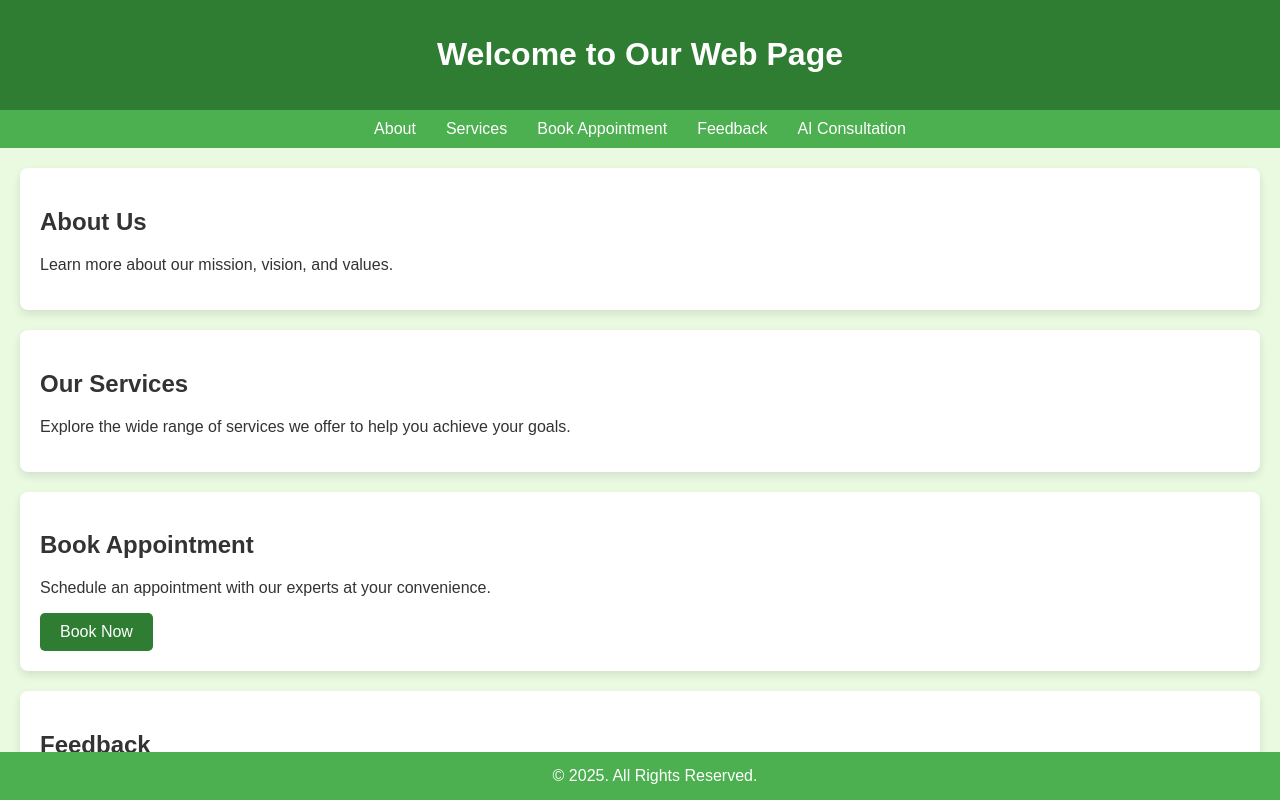
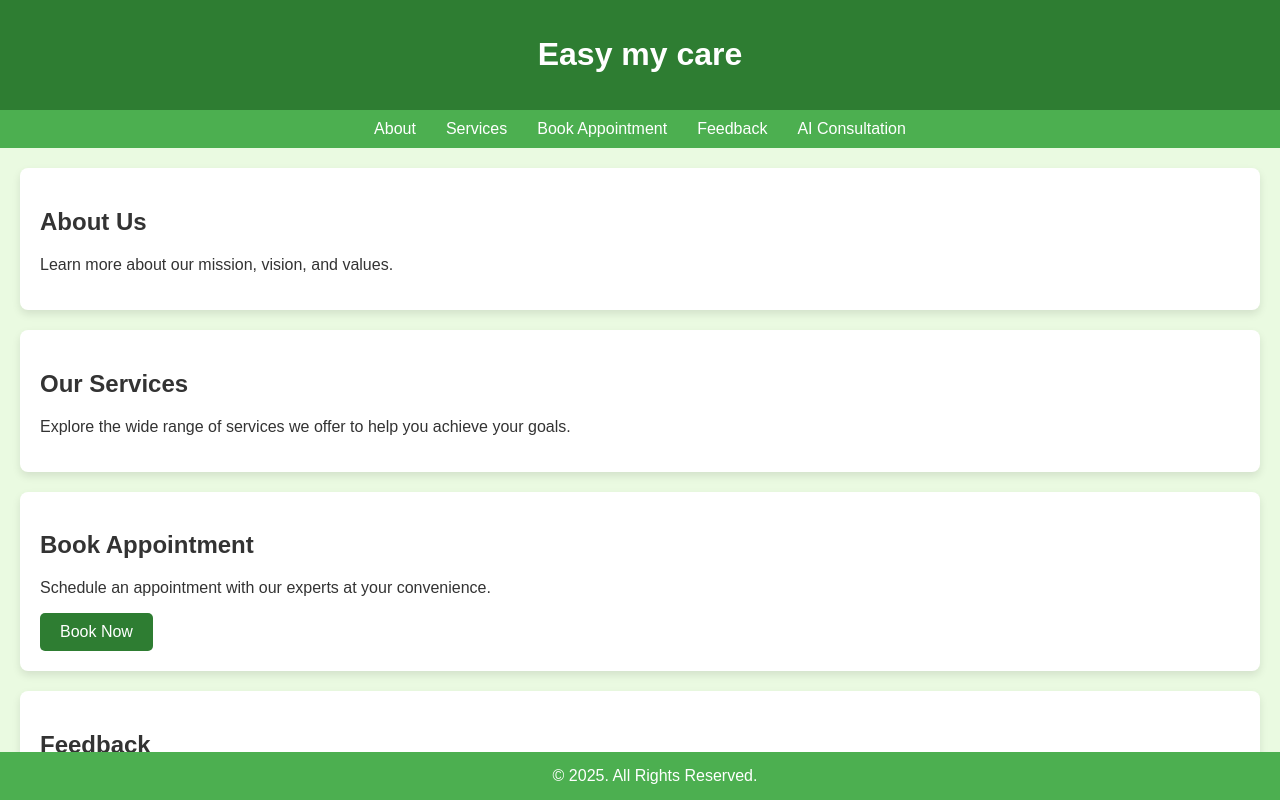
Before and after one commit to shivesh2334-ai/shivesh, a plain HTML site: page index.html in a window 1280 px wide. Shown: the top 800 px of the page. Drawn offline with Linux system fonts and the light colour scheme.

Commit message:
Update index.html

```diff
--- a/index.html
+++ b/index.html
@@ -80,7 +80,7 @@
 <body>
 
 <header>
-    <h1>Welcome to Our Web Page</h1>
+    <h1>Easy my care</h1>
 </header>
 
 <nav>
```
